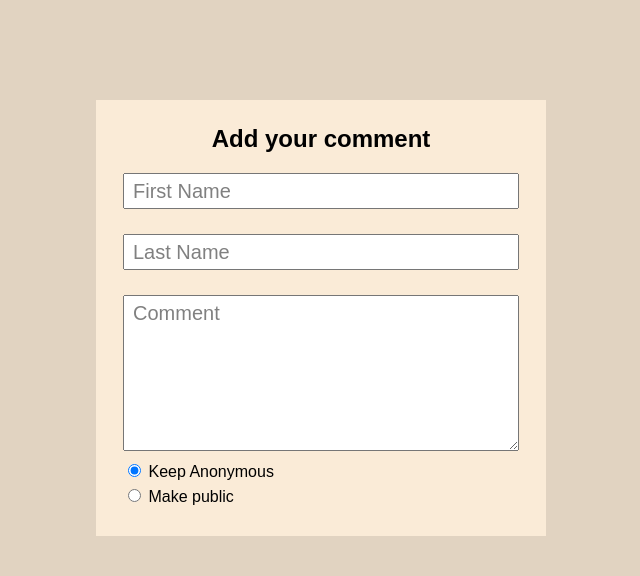
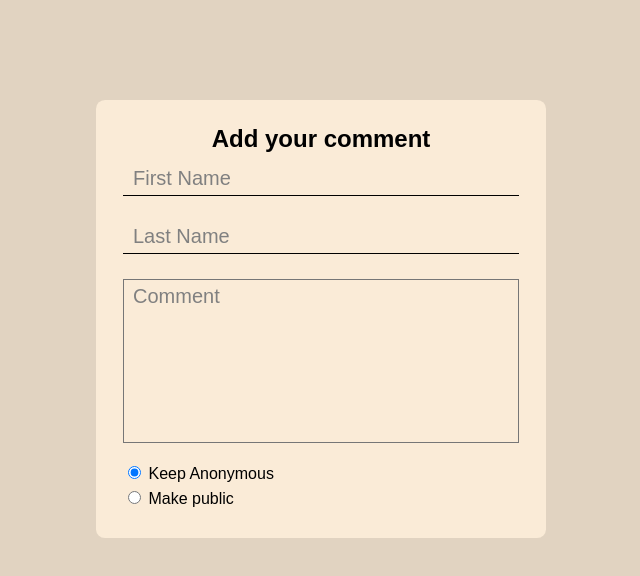
Before and after one commit to McCambley/form-styling, a plain HTML site: page index.html in a window 1280 px wide. Shown: the whole page, without its empty margins (319-959 px from the left). Drawn offline with Linux system fonts and the light colour scheme.

Commit message:
Animated Labels

```diff
--- a/index.css
+++ b/index.css
@@ -19,17 +19,22 @@
   padding-top: 100px;
 }
 
+/* form field */
+
 .form {
   width: 400px;
   max-height: 600px;
   background-color: antiquewhite;
   padding: 25px;
+  border-radius: 2%;
 }
 
 .form__title {
   text-align: center;
   margin: 0 0 10px;
 }
+
+/* name and surname field */
 
 .form__text-field {
   border: none;
@@ -49,19 +54,84 @@
   font-size: 20px;
   position: relative;
   height: 10px;
-  top: 17px;
+  top: -44px;
   left: 10px;
   color: grey;
+  transition: font-size .3s ease, left .3s ease, top .3s ease, color .3s ease;
 }
 
 .form__text-input {
   margin: 0 0 15px;
   height: 30px;
+  border: none;
+  border-bottom: 1px solid black;
+  background: transparent;
+  padding-left: 10px;
 }
+
+.form__text-label:hover {
+  cursor: text;
+}
+
+.form__text-input:focus + .form__text-label {
+  top: -60px;
+  left: 5px;
+  color: black;
+  font-size: 8px;
+}
+
+.form__text-input:hover + .form__text-label {
+  color: black;
+}
+
+.form__text-input:focus {
+  outline-color: rgb(70, 70, 70);
+  background-color: bisque;
+}
+
+
+/* comment field */
 
 .form__textarea {
   margin: 0 0 10px;
+  resize: none;
+  background-color: transparent;
+  padding-left: 10px;
+  padding-top: 10px;
 }
+
+.form__textarea-label {
+  margin: 0;
+  font-size: 20px;
+  position: relative;
+  height: 10px;
+  top: -168px;
+  left: 10px;
+  color: grey;
+  transition: font-size .3s ease, left .3s ease, top .3s ease, color .3s ease;
+}
+
+.form__textarea-label:hover {
+  cursor: text;
+}
+
+.form__textarea:focus + .form__textarea-label {
+  top: -185px;
+  left: 5px;
+  color: black;
+  font-size: 8px;
+}
+
+.form__textarea:hover + .form__textarea-label {
+  color: black;
+}
+
+.form__textarea:focus {
+  background-color: bisque;
+  outline-color: rgb(70, 70, 70);
+}
+
+/* radio field */
 
 .form__radio-field {
   border: none;
--- a/index.html
+++ b/index.html
@@ -12,12 +12,16 @@
   <form class="form">
     <h2 class="form__title">Add your comment</h2>
     <fieldset class="form__text-field">
-      <label for="first-name" class="form__text-label">First Name</label>
-      <input type="text" id="first-name" class="form__text-input">
-      <label for="surname" class="form__text-label">Last Name</label>
-      <input type="text" id="surname" class="form__text-input">
-      <label for="comment" class="form__text-label">Comment</label>
-      <textarea id="comment" cols="30" rows="10" class="form__textarea"></textarea>
+
+        <input type="text" id="first-name" class="form__text-input">
+        <label for="first-name" class="form__text-label">First Name</label>
+
+        <input type="text" id="surname" class="form__text-input">
+        <label for="surname" class="form__text-label">Last Name</label>
+
+        <textarea id="comment" cols="30" rows="10" class="form__textarea"></textarea>
+        <label for="comment" class="form__textarea-label">Comment</label>
+
     </fieldset>
     <fieldset class="form__radio-field">
       <div class="form__radio-container">
```
